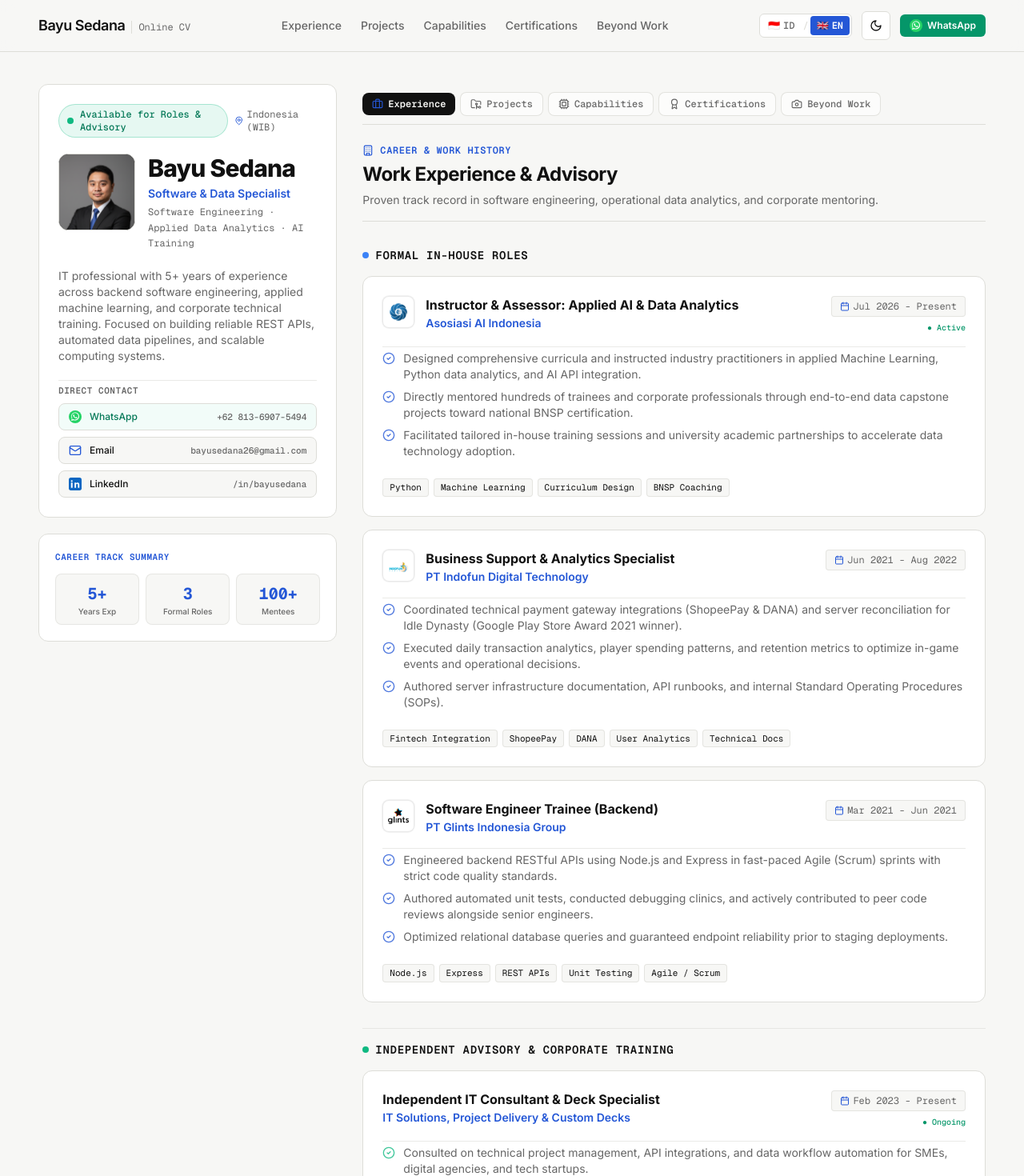
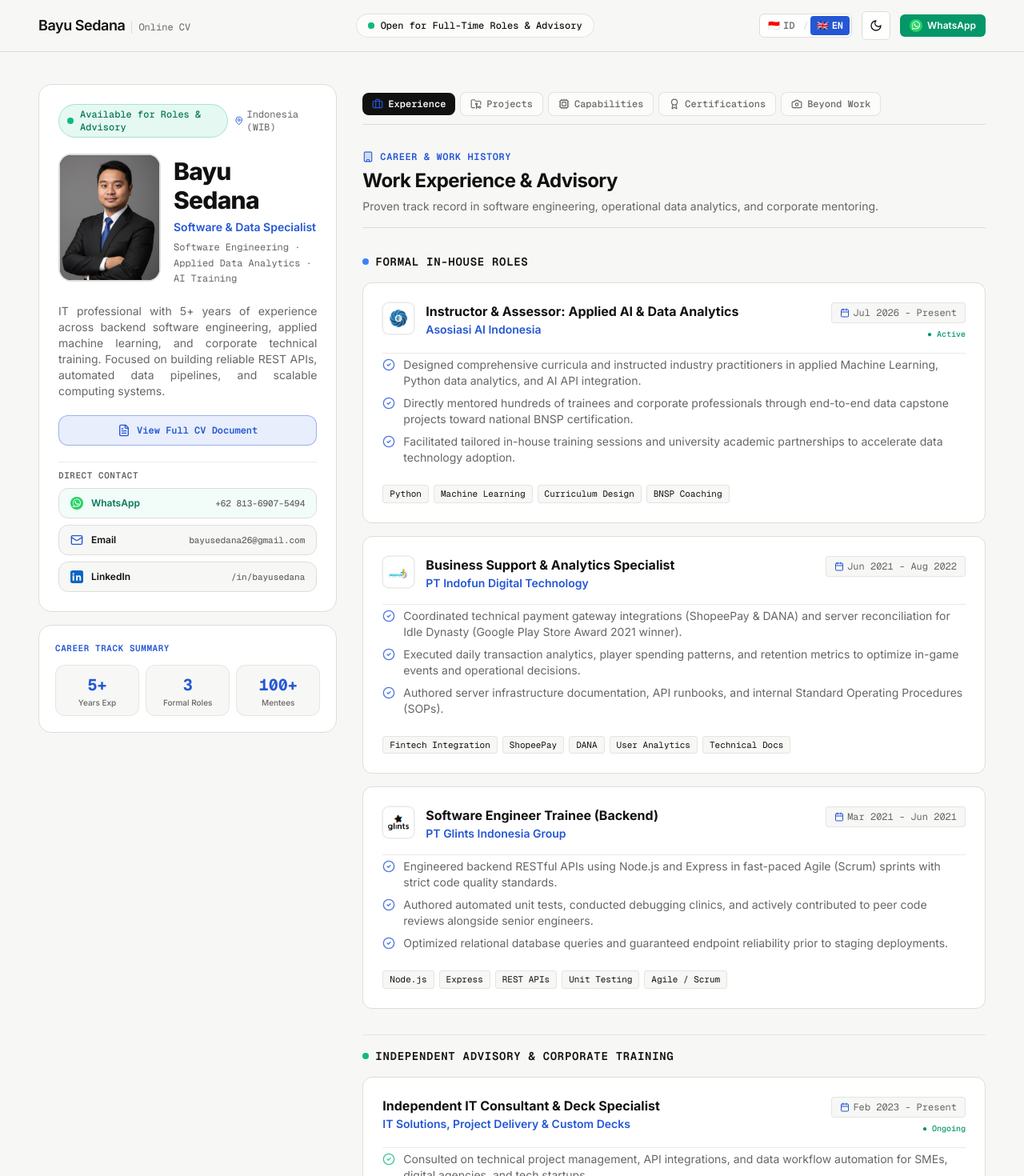
Before and after one commit to bayusedana26/bayusedana26.github.io, a Next.js app: page / in a window 1280 px wide. Shown: the top 1470 px of the page at 80% size. Built offline with nearby package versions, Linux system fonts and the light colour scheme.

Commit message:
fix(layout): eliminate double scrollbars, fix card proportions, certificate aspect ratios, and navbar harmony

```diff
--- a/src/app/page.tsx
+++ b/src/app/page.tsx
@@ -51,13 +51,13 @@
   return (
     <main className="editorial-container py-6 sm:py-8 lg:py-10">
       <div className="grid grid-cols-1 lg:grid-cols-12 gap-8 items-start">
-        {/* Left Column: Sticky Executive Profile Sidebar (4.5 cols on desktop) */}
-        <div className="lg:col-span-5 xl:col-span-4 lg:sticky lg:top-20 lg:max-h-[calc(100vh-6rem)] lg:overflow-y-auto no-scrollbar">
+        {/* Left Column: Sticky Executive Profile Sidebar (4 cols on desktop, naturally fits viewport, zero inner scrollbar) */}
+        <div className="lg:col-span-4 xl:col-span-4 lg:sticky lg:top-20 h-fit self-start">
           <ProfileSidebar onOpenCv={() => setIsCvOpen(true)} />
         </div>
 
-        {/* Right Column: Dynamic Segmented Online CV Canvas (7.5 cols on desktop) */}
-        <div className="lg:col-span-7 xl:col-span-8 min-w-0 space-y-4">
+        {/* Right Column: Dynamic Segmented Online CV Canvas (8 cols on desktop, spacious & readable) */}
+        <div className="lg:col-span-8 xl:col-span-8 min-w-0 space-y-6">
           <CvTabs activeTab={activeTab} onTabChange={handleTabChange} />
 
           <div className="pt-2">
--- a/src/components/cv/ProfileSidebar.tsx
+++ b/src/components/cv/ProfileSidebar.tsx
@@ -3,8 +3,8 @@
 import React from "react";
 import Image from "next/image";
 import { useLanguage } from "@/context/LanguageContext";
-import { Mail, MapPin, Sparkles } from "lucide-react";
-import { BrandIcon, TechIcon } from "@/components/ui";
+import { Mail, MapPin, FileText } from "lucide-react";
+import { BrandIcon } from "@/components/ui";
 
 interface ProfileSidebarProps {
   onOpenCv?: () => void;
@@ -13,45 +13,10 @@
 export const ProfileSidebar: React.FC<ProfileSidebarProps> = ({ onOpenCv }) => {
   const { language } = useLanguage();
 
-  const coreSkillGroups = [
-    {
-      category: language === "id" ? "Backend & Web" : "Backend & Web",
-      items: [
-        { name: "Node.js", icon: "nodejs" },
-        { name: "Express.js", icon: "express" },
-        { name: "Passport.js", icon: "passport" },
-        { name: "TypeScript", icon: "typescript" },
-        { name: "Python", icon: "python" },
-        { name: "FastAPI", icon: "fastapi" },
-        { name: "Flask", icon: "flask" },
-        { name: "REST API", icon: "restapi" },
-      ],
-    },
-    {
-      category: language === "id" ? "Data Science & AI" : "Data Science & AI",
-      items: [
-        { name: "Pandas", icon: "pandas" },
-        { name: "NumPy", icon: "numpy" },
-        { name: "Matplotlib", icon: "matplotlib" },
-        { name: "Streamlit", icon: "streamlit" },
-        { name: "TensorFlow", icon: "tensorflow" },
-        { name: "OpenCV", icon: "opencv" },
-      ],
-    },
-    {
-      category: language === "id" ? "Database & Tools" : "Database & Tools",
-      items: [
-        { name: "MySQL", icon: "mysql" },
-        { name: "PostgreSQL", icon: "postgresql" },
-        { name: "Git", icon: "git" },
-      ],
-    },
-  ];
-
   return (
-    <aside className="w-full space-y-5">
-      {/* Identity & Header Card */}
-      <div className="rounded-xl border border-editorial-light-border dark:border-editorial-dark-border bg-editorial-light-surface dark:bg-editorial-dark-surface p-5 sm:p-6 shadow-xs space-y-5">
+    <aside className="w-full space-y-4">
+      {/* Identity Card */}
+      <div className="rounded-2xl border border-editorial-light-border dark:border-editorial-dark-border bg-editorial-light-surface dark:bg-editorial-dark-surface p-5 sm:p-6 shadow-xs space-y-5">
         {/* Availability Badge & Location */}
         <div className="flex items-center justify-between gap-2">
           <div className="inline-flex items-center space-x-2 px-2.5 py-1 rounded-full border border-emerald-500/30 bg-emerald-500/10 text-emerald-700 dark:text-emerald-400 text-xs font-mono font-medium">
@@ -71,18 +36,19 @@
         </div>
 
         {/* Profile Image & Name Lockup */}
-        <div className="flex items-start space-x-4">
-          <div className="relative w-20 h-20 sm:w-24 sm:h-24 rounded-xl border border-editorial-light-border dark:border-editorial-dark-border overflow-hidden shrink-0 shadow-xs bg-neutral-950">
+        <div className="flex flex-col sm:flex-row items-center sm:items-start gap-4 text-center sm:text-left">
+          {/* Portrait Photo with natural aspect ratio and proper face framing */}
+          <div className="relative w-28 h-36 sm:w-32 sm:h-40 rounded-2xl border-2 border-editorial-light-border dark:border-editorial-dark-border overflow-hidden shrink-0 shadow-xs bg-neutral-950">
             <Image
               src="/assets/images/Bayu_CV.png"
               alt="Bayu Sedana"
               fill
-              className="object-cover object-top"
+              className="object-cover object-[center_18%]"
               priority
             />
           </div>
 
-          <div className="space-y-1 min-w-0">
+          <div className="space-y-1.5 min-w-0 pt-1">
             <h1 className="text-2xl sm:text-3xl font-extrabold tracking-tight text-editorial-light-text dark:text-editorial-dark-text leading-tight">
               Bayu Sedana
             </h1>
@@ -96,14 +62,26 @@
         </div>
 
         {/* Executive Bio */}
-        <p className="text-xs sm:text-sm text-editorial-light-muted dark:text-editorial-dark-muted leading-relaxed">
+        <p className="text-xs sm:text-sm text-editorial-light-muted dark:text-editorial-dark-muted leading-relaxed text-justify [text-justify:inter-word]">
           {language === "id"
             ? "Praktisi IT dengan rekam jejak 5+ tahun dalam pengembangan software backend, machine learning terapan, serta pelatihan data korporat. Fokus membangun REST API tangguh, automasi data pipeline, dan sistem komputasi berkinerja tinggi."
             : "IT professional with 5+ years of experience across backend software engineering, applied machine learning, and corporate technical training. Focused on building reliable REST APIs, automated data pipelines, and scalable computing systems."}
         </p>
 
-        {/* Quick Contact: ONLY WhatsApp, Email, and LinkedIn */}
-        <div className="space-y-2 pt-1 border-t border-editorial-light-border/60 dark:border-editorial-dark-border/60">
+        {/* Official CV Document Trigger */}
+        {onOpenCv && (
+          <button
+            type="button"
+            onClick={onOpenCv}
+            className="w-full flex items-center justify-center space-x-2 px-4 py-2.5 rounded-xl border border-editorial-light-accent/40 dark:border-editorial-dark-accent/40 bg-editorial-light-accent/10 hover:bg-editorial-light-accent/15 text-editorial-light-accent dark:text-editorial-dark-accent font-mono text-xs font-semibold transition-colors shadow-2xs focus-visible:outline-none focus-visible:ring-2 focus-visible:ring-editorial-light-accent"
+          >
+            <FileText className="w-4 h-4 shrink-0" />
+            <span>{language === "id" ? "Buka Dokumen CV Lengkap" : "View Full CV Document"}</span>
+          </button>
+        )}
+
+        {/* Quick Contacts: ONLY WhatsApp, Email, and LinkedIn */}
+        <div className="space-y-2 pt-2 border-t border-editorial-light-border/60 dark:border-editorial-dark-border/60">
           <span className="block text-[11px] font-mono uppercase tracking-wider text-editorial-light-muted dark:text-editorial-dark-muted font-semibold">
             {language === "id" ? "Kontak Langsung" : "Direct Contact"}
           </span>
@@ -112,11 +90,11 @@
               href="https://wa.me/6281369075494"
               target="_blank"
               rel="noopener noreferrer"
-              className="flex items-center justify-between px-3 py-2 rounded-lg border border-editorial-light-border dark:border-editorial-dark-border bg-emerald-500/5 hover:bg-emerald-500/10 text-emerald-700 dark:text-emerald-400 text-xs font-medium transition-colors"
+              className="flex items-center justify-between px-3.5 py-2.5 rounded-xl border border-editorial-light-border dark:border-editorial-dark-border bg-emerald-500/5 hover:bg-emerald-500/10 text-emerald-700 dark:text-emerald-400 text-xs font-medium transition-colors"
             >
               <div className="flex items-center space-x-2.5">
                 <BrandIcon name="whatsapp" size={16} />
-                <span>WhatsApp</span>
+                <span className="font-semibold">WhatsApp</span>
               </div>
               <span className="font-mono text-[11px] text-editorial-light-muted dark:text-editorial-dark-muted">
                 +62 813-6907-5494
@@ -125,11 +103,11 @@
 
             <a
               href="mailto:bayusedana26@gmail.com"
-              className="flex items-center justify-between px-3 py-2 rounded-lg border border-editorial-light-border dark:border-editorial-dark-border bg-editorial-light-bg dark:bg-editorial-dark-bg hover:border-editorial-light-accent dark:hover:border-editorial-dark-accent text-editorial-light-text dark:text-editorial-dark-text text-xs font-medium transition-colors"
+              className="flex items-center justify-between px-3.5 py-2.5 rounded-xl border border-editorial-light-border dark:border-editorial-dark-border bg-editorial-light-bg dark:bg-editorial-dark-bg hover:border-editorial-light-accent dark:hover:border-editorial-dark-accent text-editorial-light-text dark:text-editorial-dark-text text-xs font-medium transition-colors"
             >
               <div className="flex items-center space-x-2.5">
                 <Mail className="w-4 h-4 text-editorial-light-accent dark:text-editorial-dark-accent" />
-                <span>Email</span>
+                <span className="font-semibold">Email</span>
               </div>
               <span className="font-mono text-[11px] text-editorial-light-muted dark:text-editorial-dark-muted">
                 bayusedana26@gmail.com
@@ -140,11 +118,11 @@
               href="https://www.linkedin.com/in/bayusedana/"
               target="_blank"
               rel="noopener noreferrer"
-              className="flex items-center justify-between px-3 py-2 rounded-lg border border-editorial-light-border dark:border-editorial-dark-border bg-editorial-light-bg dark:bg-editorial-dark-bg hover:border-editorial-light-accent dark:hover:border-editorial-dark-accent text-editorial-light-text dark:text-editorial-dark-text text-xs font-medium transition-colors"
+              className="flex items-center justify-between px-3.5 py-2.5 rounded-xl border border-editorial-light-border dark:border-editorial-dark-border bg-editorial-light-bg dark:bg-editorial-dark-bg hover:border-editorial-light-accent dark:hover:border-editorial-dark-accent text-editorial-light-text dark:text-editorial-dark-text text-xs font-medium transition-colors"
             >
               <div className="flex items-center space-x-2.5">
                 <BrandIcon name="linkedin" size={16} />
-                <span>LinkedIn</span>
+                <span className="font-semibold">LinkedIn</span>
               </div>
               <span className="font-mono text-[11px] text-editorial-light-muted dark:text-editorial-dark-muted">
                 /in/bayusedana
@@ -154,14 +132,14 @@
         </div>
       </div>
 
-      {/* Career Track Milestones */}
-      <div className="rounded-xl border border-editorial-light-border dark:border-editorial-dark-border bg-editorial-light-surface dark:bg-editorial-dark-surface p-4 sm:p-5 shadow-xs space-y-3">
+      {/* Career Milestones Card */}
+      <div className="rounded-2xl border border-editorial-light-border dark:border-editorial-dark-border bg-editorial-light-surface dark:bg-editorial-dark-surface p-4 sm:p-5 shadow-xs space-y-3">
         <span className="block text-[11px] font-mono uppercase tracking-wider text-editorial-light-accent dark:text-editorial-dark-accent font-semibold">
           {language === "id" ? "Ringkasan Rekam Jejak" : "Career Track Summary"}
         </span>
 
         <div className="grid grid-cols-3 gap-2">
-          <div className="p-2.5 rounded-lg border border-editorial-light-border/60 dark:border-editorial-dark-border/60 bg-editorial-light-bg dark:bg-editorial-dark-bg text-center">
+          <div className="p-2.5 rounded-xl border border-editorial-light-border/60 dark:border-editorial-dark-border/60 bg-editorial-light-bg dark:bg-editorial-dark-bg text-center">
             <span className="block text-lg sm:text-xl font-bold font-mono text-editorial-light-accent dark:text-editorial-dark-accent">
               5+
             </span>
@@ -170,7 +148,7 @@
             </span>
           </div>
 
-          <div className="p-2.5 rounded-lg border border-editorial-light-border/60 dark:border-editorial-dark-border/60 bg-editorial-light-bg dark:bg-editorial-dark-bg text-center">
+          <div className="p-2.5 rounded-xl border border-editorial-light-border/60 dark:border-editorial-dark-border/60 bg-editorial-light-bg dark:bg-editorial-dark-bg text-center">
             <span className="block text-lg sm:text-xl font-bold font-mono text-editorial-light-accent dark:text-editorial-dark-accent">
               3
             </span>
@@ -179,7 +157,7 @@
             </span>
           </div>
 
-          <div className="p-2.5 rounded-lg border border-editorial-light-border/60 dark:border-editorial-dark-border/60 bg-editorial-light-bg dark:bg-editorial-dark-bg text-center">
+          <div className="p-2.5 rounded-xl border border-editorial-light-border/60 dark:border-editorial-dark-border/60 bg-editorial-light-bg dark:bg-editorial-dark-bg text-center">
             <span className="block text-lg sm:text-xl font-bold font-mono text-editorial-light-accent dark:text-editorial-dark-accent">
               100+
             </span>
@@ -189,35 +167,6 @@
           </div>
         </div>
       </div>
-
-      {/* Core Technical Stack with Requested Brand Icons */}
-      <div className="rounded-xl border border-editorial-light-border dark:border-editorial-dark-border bg-editorial-light-surface dark:bg-editorial-dark-surface p-4 sm:p-5 shadow-xs space-y-4">
-        <div className="flex items-center space-x-1.5 text-[11px] font-mono uppercase tracking-wider text-editorial-light-accent dark:text-editorial-dark-accent font-semibold">
-          <Sparkles className="w-3.5 h-3.5" />
-          <span>{language === "id" ? "Stack Teknologi Utama" : "Core Tech Stack"}</span>
-        </div>
-
-        <div className="space-y-3.5">
-          {coreSkillGroups.map((group) => (
-            <div key={group.category} className="space-y-1.5">
-              <span className="text-[11px] font-mono text-editorial-light-muted dark:text-editorial-dark-muted font-medium">
-                {group.category}
-              </span>
-              <div className="flex flex-wrap gap-1.5">
-                {group.items.map((tech) => (
-                  <span
-                    key={tech.name}
-                    className="inline-flex items-center space-x-1.5 px-2 py-1 rounded text-xs font-mono font-medium border border-editorial-light-border/70 dark:border-editorial-dark-border/70 bg-editorial-light-bg dark:bg-editorial-dark-bg text-editorial-light-text dark:text-editorial-dark-text shadow-2xs hover:border-editorial-light-accent dark:hover:border-editorial-dark-accent transition-colors"
-                  >
-                    <TechIcon name={tech.icon} size={14} className="shrink-0" />
-                    <span>{tech.name}</span>
-                  </span>
-                ))}
-              </div>
-            </div>
-          ))}
-        </div>
-      </div>
     </aside>
   );
 };
--- a/src/components/cv/tabs/BeyondWorkTab.tsx
+++ b/src/components/cv/tabs/BeyondWorkTab.tsx
@@ -123,7 +123,7 @@
                         : "Applied AI and economic data modeling workshop with analysts at Bank Indonesia KPw Jatim.",
                   })
                 }
-                className="group relative h-28 sm:h-36 rounded-xl border border-editorial-light-border dark:border-editorial-dark-border overflow-hidden bg-neutral-950 cursor-pointer shadow-2xs hover:border-editorial-light-accent dark:hover:border-editorial-dark-accent transition-all"
+                className="group relative aspect-[4/3] rounded-xl border border-editorial-light-border dark:border-editorial-dark-border overflow-hidden bg-neutral-950 cursor-pointer shadow-2xs hover:border-editorial-light-accent dark:hover:border-editorial-dark-accent transition-all"
               >
                 <Image
                   src={photo.image}
@@ -222,7 +222,7 @@
               }
               className="group cursor-pointer rounded-xl border border-editorial-light-border dark:border-editorial-dark-border bg-editorial-light-surface dark:bg-editorial-dark-surface overflow-hidden shadow-xs hover:border-editorial-light-accent dark:hover:border-editorial-dark-accent transition-colors flex flex-col justify-between"
             >
-              <div className="relative w-full h-44 bg-neutral-900 overflow-hidden">
+              <div className="relative w-full aspect-[16/10] bg-neutral-950 overflow-hidden">
                 <Image
                   src={item.image}
                   alt={item.title[language]}
--- a/src/components/cv/tabs/CapabilitiesTab.tsx
+++ b/src/components/cv/tabs/CapabilitiesTab.tsx
@@ -125,7 +125,7 @@
           {language === "id" ? "Daftar Stack Teknologi & Spesialisasi" : "Technology Stack & Specializations"}
         </h3>
 
-        <div className="grid grid-cols-2 sm:grid-cols-3 md:grid-cols-4 lg:grid-cols-5 gap-3">
+        <div className="grid grid-cols-2 sm:grid-cols-3 md:grid-cols-3 lg:grid-cols-4 gap-3">
           {techItems.map((tech) => (
             <div
               key={tech.name}
--- a/src/components/cv/tabs/ProjectsTab.tsx
+++ b/src/components/cv/tabs/ProjectsTab.tsx
@@ -91,14 +91,14 @@
           >
             {/* Project Image Frame */}
             {project.image && (
-              <div className="relative w-full h-44 bg-neutral-900 border-b border-editorial-light-border/60 dark:border-editorial-dark-border/60 overflow-hidden">
+              <div className="relative w-full aspect-[16/10] bg-neutral-950 border-b border-editorial-light-border/60 dark:border-editorial-dark-border/60 overflow-hidden">
                 <Image
                   src={project.image}
                   alt={project.title}
                   fill
                   className="object-cover object-top hover:scale-105 transition-transform duration-300"
                 />
-                <div className="absolute top-2.5 left-2.5 px-2 py-0.5 rounded text-[10px] font-mono font-semibold bg-black/70 text-white backdrop-blur-xs">
+                <div className="absolute top-2.5 left-2.5 px-2 py-0.5 rounded text-[10px] font-mono font-semibold bg-black/75 text-white backdrop-blur-xs">
                   {project.categoryBadge[language]}
                 </div>
               </div>
--- a/src/components/layout/Navbar.tsx
+++ b/src/components/layout/Navbar.tsx
@@ -41,22 +41,18 @@
           </span>
         </Link>
 
-        {/* Desktop Navigation Links */}
-        <nav className="hidden lg:flex items-center space-x-6 text-sm font-medium">
-          {navLinks.map((link) => (
-            <a
-              key={link.href}
-              href={link.href}
-              onClick={(e) => {
-                e.preventDefault();
-                handleNavClick(link.href);
-              }}
-              className="text-editorial-light-muted hover:text-editorial-light-text dark:text-editorial-dark-muted dark:hover:text-editorial-dark-text transition-colors"
-            >
-              {link.label}
-            </a>
-          ))}
-        </nav>
+        {/* Desktop Executive Status Indicator (Prevents duplicate navigation buttons with CvTabs) */}
+        <div className="hidden lg:flex items-center space-x-2 px-3.5 py-1.5 rounded-full border border-editorial-light-border/80 dark:border-editorial-dark-border/80 bg-editorial-light-surface/60 dark:bg-editorial-dark-surface/60 text-xs font-mono">
+          <span className="relative flex h-2 w-2">
+            <span className="animate-ping absolute inline-flex h-full w-full rounded-full bg-emerald-400 opacity-75"></span>
+            <span className="relative inline-flex rounded-full h-2 w-2 bg-emerald-500"></span>
+          </span>
+          <span className="text-editorial-light-text dark:text-editorial-dark-text font-medium">
+            {language === "id"
+              ? "Terbuka untuk Rekrutmen & Advisory Teknikal"
+              : "Open for Full-Time Roles & Advisory"}
+          </span>
+        </div>
 
         {/* Controls & Quick Action */}
         <div className="flex items-center space-x-3">
```
Also changed, not shown: src/components/cv/tabs/CredentialsTab.tsx (+11 -7 lines).
